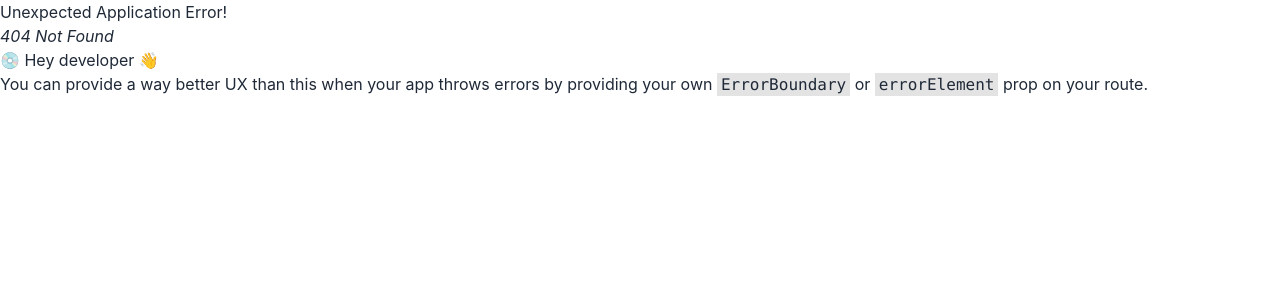
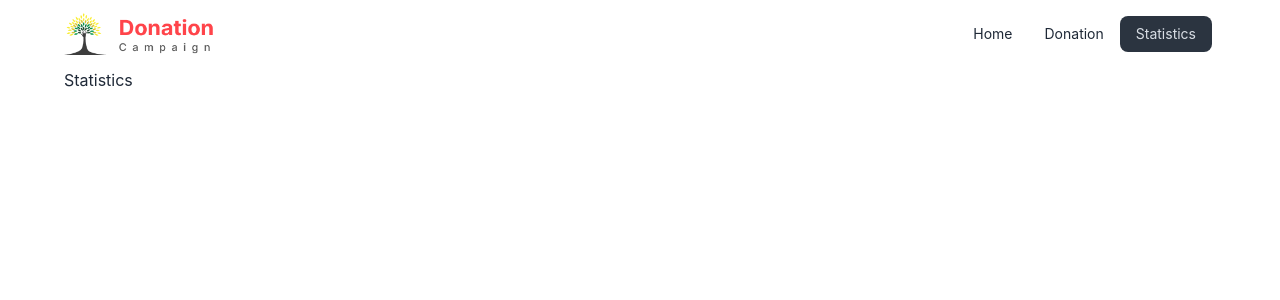
Before and after one commit to habib-153/donation-campaign, a React (Vite) app: page /statistics in a window 1280 px wide. Before the commit this address had no page. Shown: the top 300 px of the page. Built offline with nearby package versions, Linux system fonts and the light colour scheme.

Commit message:
Navbar,errorpage completed

```diff
--- /dev/null
+++ b/src/Component/Donation/Donation.jsx
@@ -0,0 +1,11 @@
+
+
+const Donation = () => {
+    return (
+        <div>
+            <h2>Donation Page</h2>
+        </div>
+    );
+};
+
+export default Donation;
--- /dev/null
+++ b/src/Component/ErrorPage/ErrorPage.jsx
@@ -0,0 +1,12 @@
+import { Link } from "react-router-dom";
+
+const ErrorPage = () => {
+    return (
+        <div>
+            <h2>Oopps!!This page is not available</h2>
+            <Link to='/'>Go Back To Home</Link>
+        </div>
+    );
+};
+
+export default ErrorPage;
--- /dev/null
+++ b/src/Component/Header/Header.jsx
@@ -0,0 +1,53 @@
+import { NavLink } from "react-router-dom";
+
+const Header = () => {
+  const links = (
+    <>
+      <li>
+        <NavLink to="/">Home</NavLink>
+      </li>
+      <li>
+        <NavLink to="/donation">Donation</NavLink>
+      </li>
+      <li>
+        <NavLink to="/statistics">Statistics</NavLink>
+      </li>
+    </>
+  );
+  return (
+    <div className="navbar px-0 bg-base-100 flex justify-between">
+      <div className="navbar-start">
+        <div className="dropdown">
+          <label tabIndex={0} className="btn btn-ghost lg:hidden">
+            <svg
+              xmlns="http://www.w3.org/2000/svg"
+              className="h-5 w-5"
+              fill="none"
+              viewBox="0 0 24 24"
+              stroke="currentColor"
+            >
+              <path
+                strokeLinecap="round"
+                strokeLinejoin="round"
+                strokeWidth="2"
+                d="M4 6h16M4 12h8m-8 6h16"
+              />
+            </svg>
+          </label>
+          <ul
+            tabIndex={0}
+            className="menu menu-sm dropdown-content mt-3 z-[1] p-2 shadow bg-base-100 rounded-box w-52"
+          >
+            {links}
+          </ul>
+        </div>
+        <img className="w-[150px]" src="../../../src/img/Logo.png" alt="" />
+      </div>
+      <div className="navbar-center hidden lg:flex">
+        <ul className="menu menu-horizontal px-1">{links}</ul>
+      </div>
+    </div>
+  );
+};
+
+export default Header;
--- /dev/null
+++ b/src/Component/Home/Home.jsx
@@ -0,0 +1,10 @@
+
+const Home = () => {
+    return (
+        <div>
+            <h2>This is home</h2>
+        </div>
+    );
+};
+
+export default Home;
--- a/src/Component/Root/Root.jsx
+++ b/src/Component/Root/Root.jsx
@@ -1,13 +1,12 @@
 import { Outlet } from "react-router-dom";
-// import Footer from "../Footer/Footer";
-// import Header from "../Header/Header";
+import Header from "../Header/Header";
+
 
 const Root = () => {
   return (
     <div>
       <div className="max-w-6xl mx-auto">
-        <h2>Hello World</h2>
-        {/* <Header></Header> */}
+        <Header></Header>
         <Outlet></Outlet>
       </div>
       {/* <Footer></Footer> */}
--- /dev/null
+++ b/src/Component/Statistics/Statistics.jsx
@@ -0,0 +1,11 @@
+
+
+const Statistics = () => {
+    return (
+        <div>
+            <h2>Statistics</h2>
+        </div>
+    );
+};
+
+export default Statistics;
--- a/src/main.jsx
+++ b/src/main.jsx
@@ -7,11 +7,30 @@ import {
 
 import './index.css'
 import Root from './Component/Root/Root';
+import Home from './Component/Home/Home';
+import Donation from './Component/Donation/Donation';
+import Statistics from './Component/Statistics/Statistics';
 
 const router = createBrowserRouter([
   {
     path: "/",
     element: <Root></Root>,
+    children:[
+      {
+        path:'/',
+        element: <Home></Home>
+      },
+      {
+        path: '/donation',
+        element: <Donation></Donation>,
+        loader: () => fetch('/data.json')
+      },
+      {
+        path: '/statistics',
+        element: <Statistics></Statistics>,
+        loader: () => fetch('/data.json')
+      }
+    ]
   },
 ]);
 ReactDOM.createRoot(document.getElementById('root')).render(
```
Also changed, not shown: src/Component/Home/Banner/Banner.jsx (added), src/Component/Home/Cards/Cards.jsx (added).
